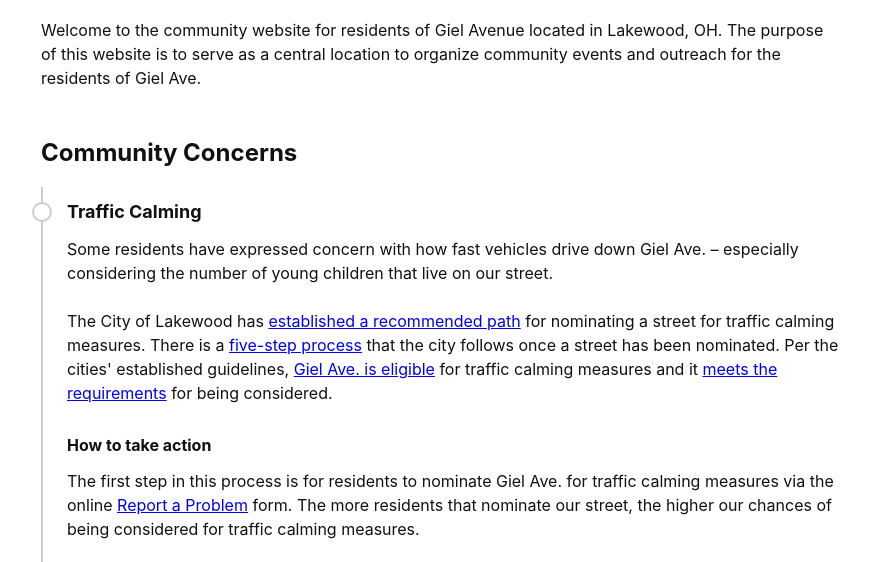
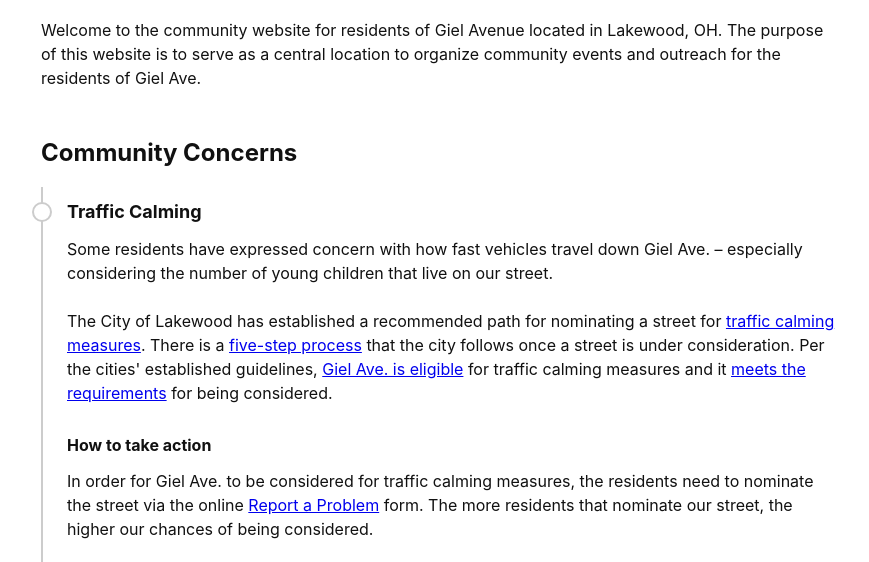
Before and after one commit to derekpcollins/gielave.com, a plain HTML site: page index.html in a window 1280 px wide. Shown: the part 174-736 px from the top of the page, without its empty margins (199-1068 px from the left). Drawn offline with Linux system fonts and the light colour scheme.

Commit message:
Updated traffic calming text

```diff
--- a/index.html
+++ b/index.html
@@ -35,12 +35,12 @@
 			<ul class="concerns-list">
 				<li>
 					<h3>Traffic Calming</h3>
-					<p>Some residents have expressed concern with how fast vehicles drive down Giel Ave. – especially considering the number of young children that live on our street.</p>
+					<p>Some residents have expressed concern with how fast vehicles travel down Giel Ave. – especially considering the number of young children that live on our street.</p>
 
-					<p>The City of Lakewood has <a href="https://www.lakewoodoh.gov/traffic-calming/">established a recommended path</a> for nominating a street for traffic calming measures. There is a <a href="https://www.lakewoodoh.gov/wp-content/uploads/2021/05/Appendix-B-Process-Diagram.jpg">five-step process</a> that the city follows once a street has been nominated. Per the cities' established guidelines, <a href="https://www.lakewoodoh.gov/wp-content/uploads/2021/05/Appendix-C-Street-Eligibility.jpg">Giel Ave. is eligible</a> for traffic calming measures and it <a href="https://www.lakewoodoh.gov/wp-content/uploads/2021/05/Table-4.1.2-Eligibility-Requirements.jpg">meets the requirements</a> for being considered.</p>
+					<p>The City of Lakewood has established a recommended path for nominating a street for <a href="https://www.lakewoodoh.gov/traffic-calming/">traffic calming measures</a>. There is a <a href="https://www.lakewoodoh.gov/wp-content/uploads/2021/05/Appendix-B-Process-Diagram.jpg">five-step process</a> that the city follows once a street is under consideration. Per the cities' established guidelines, <a href="https://www.lakewoodoh.gov/wp-content/uploads/2021/05/Appendix-C-Street-Eligibility.jpg">Giel Ave. is eligible</a> for traffic calming measures and it <a href="https://www.lakewoodoh.gov/wp-content/uploads/2021/05/Table-4.1.2-Eligibility-Requirements.jpg">meets the requirements</a> for being considered.</p>
 
 					<h4>How to take action</h4>
-					<p>The first step in this process is for residents to nominate Giel Ave. for traffic calming measures via the online <a href="https://www.lakewoodoh.gov/report-a-problem-concern/">Report a Problem</a> form. The more residents that nominate our street, the higher our chances of being considered for traffic calming measures.</p>
+					<p>In order for Giel Ave. to be considered for traffic calming measures, the residents need to nominate the street via the online <a href="https://www.lakewoodoh.gov/report-a-problem-concern/">Report a Problem</a> form. The more residents that nominate our street, the higher our chances of being considered.</p>
 					<p><a href="https://www.lakewoodoh.gov/report-a-problem-concern/" class="button">Go to the form</a></p>
 					<p>The first thing you'll want to do when you go to the Report a Problem page is choose "Traffic Calming" from the "Problem Type" menu:</p>
 					<p><img src="assets/img/problem-type-menu-traffic-calming.jpg" /></p>
```
